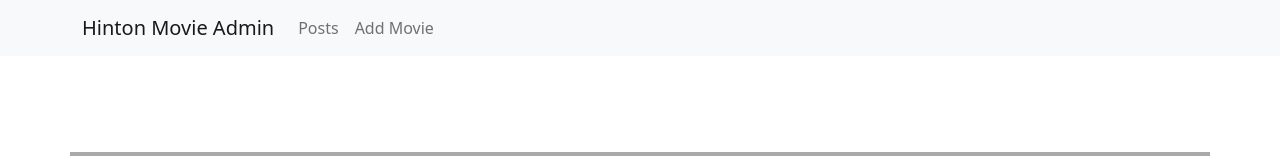
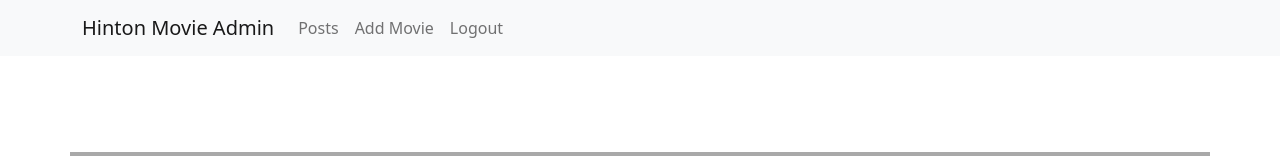
Before and after one commit to hintondonkey/hinton-movie-admin, a React (Create React App) app: page /addmovie in a window 1280 px wide. Shown: the top 156 px of the page. Built offline with nearby package versions, Linux system fonts and the light colour scheme; sample sign-in values are in the browser's storage.

Commit message:
add logout

```diff
--- a/src/components/Header.js
+++ b/src/components/Header.js
@@ -13,6 +13,7 @@ const Header = () => {
             <Nav className="me-auto">
               <Nav.Link href="listmovie">Posts</Nav.Link>
               <Nav.Link href="addmovie">Add Movie</Nav.Link>
+              <Nav.Link to = "" className="nav-link" onClick = {() => localStorage.clear()} >Logout</Nav.Link>
             </Nav>
           </Navbar.Collapse>
         </Container>
```
